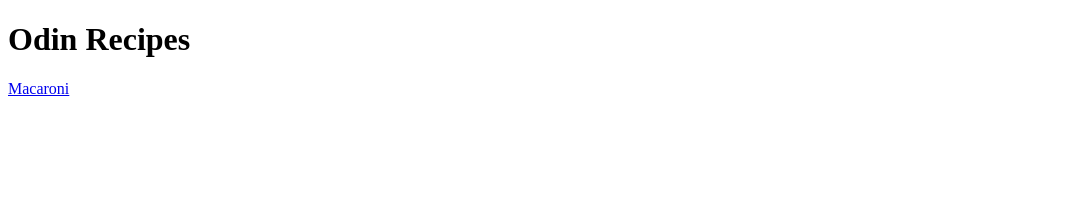
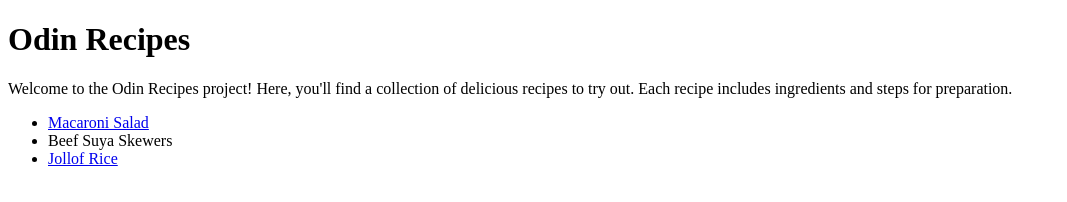
Before and after one commit to Nova-dotcom-code/odin-recipes, a plain HTML site: page index.html in a window 1280 px wide. Shown: the whole page, without its empty margins (0-1067 px from the left). Drawn offline with Linux system fonts and the light colour scheme.

Commit message:
Add beef suya and jollof rice recipe pages, update index. - Added new recipe pages: beef_suya.html and jollof_rice.html. - Updated index.html to include welcome paragraph and links to new recipes.

```diff
--- a/index.html
+++ b/index.html
@@ -7,6 +7,12 @@
 </head>
 <body>
     <h1>Odin Recipes</h1>
-        <a href="./recipes/macaroni.html">Macaroni</a>
+    <p>Welcome to the Odin Recipes project! Here, you'll find a collection of delicious recipes to try out. Each recipe includes ingredients and steps for preparation.</p>
+    <ul>
+        <li><a href="./recipes/macaroni.html">Macaroni Salad</a></li>
+        <li><a href="./recipes/beef_suya.html"></a>Beef Suya Skewers</li>
+        <li><a href="./recipes/jollof_rice.html">Jollof Rice</a></li>
+    </ul>
+
 </body>
 </html>
```
Also changed, not shown: recipes/beef_suya.html (added, +11 -0 lines), recipes/jollof_rice.html (added), recipes/macaroni-salad-27.jpg (added).
